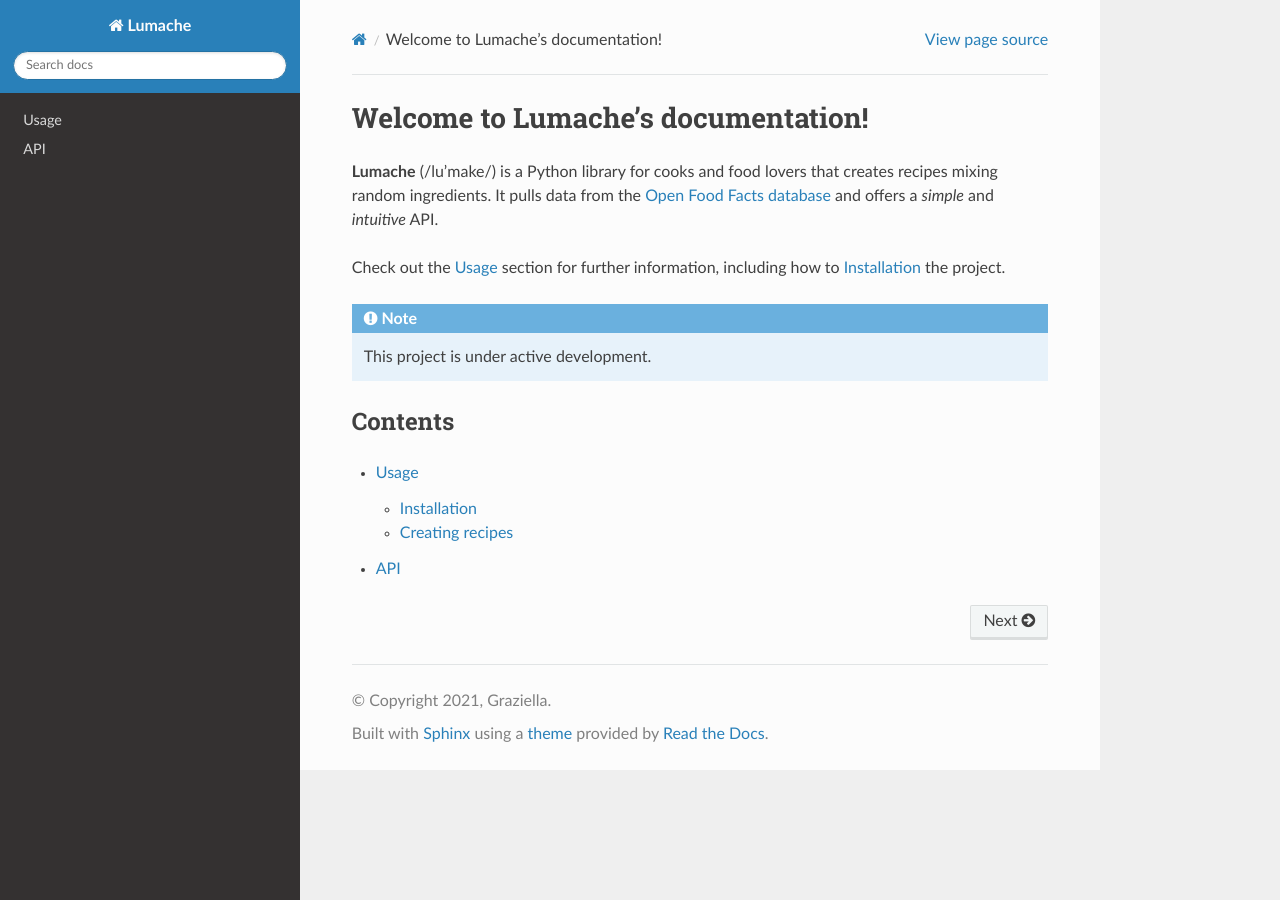
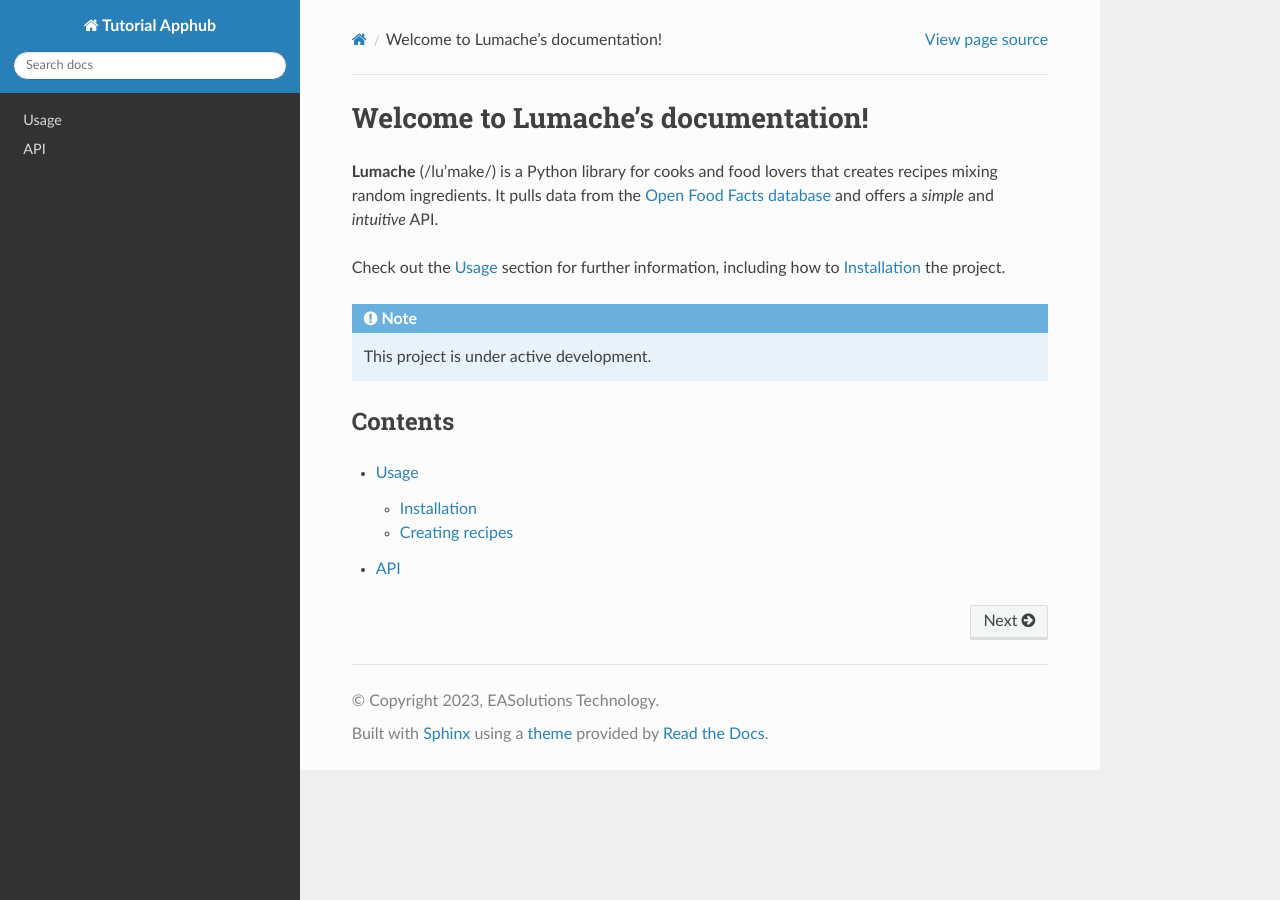
Before and after one commit to EASolutions-Technology/Tutorial-AppsHub, a Sphinx documentation site: the page built from docs/source/index.rst, in a window 1280 px wide. Built offline with Sphinx 7.4.7 and the Read the Docs theme 3.1.0, drawn with Linux system fonts in a browser that asks for light colours.

Commit message:
Update conf.py

```diff
--- a/docs/source/conf.py
+++ b/docs/source/conf.py
@@ -2,9 +2,9 @@
 
 # -- Project information
 
-project = 'Lumache'
-copyright = '2021, Graziella'
-author = 'Graziella'
+project = 'Tutorial Apphub'
+copyright = '2023, EASolutions Technology'
+author = 'Alisson Santos'
 
 release = '0.1'
 version = '0.1.0'
@@ -33,3 +33,9 @@
 
 # -- Options for EPUB output
 epub_show_urls = 'footnote'
+
+# -- Additional configuration for Read the Docs
+
+# Ensure the sphinx_rtd_theme is available
+import sphinx_rtd_theme
+html_theme_path = [sphinx_rtd_theme.get_html_theme_path()]
```
